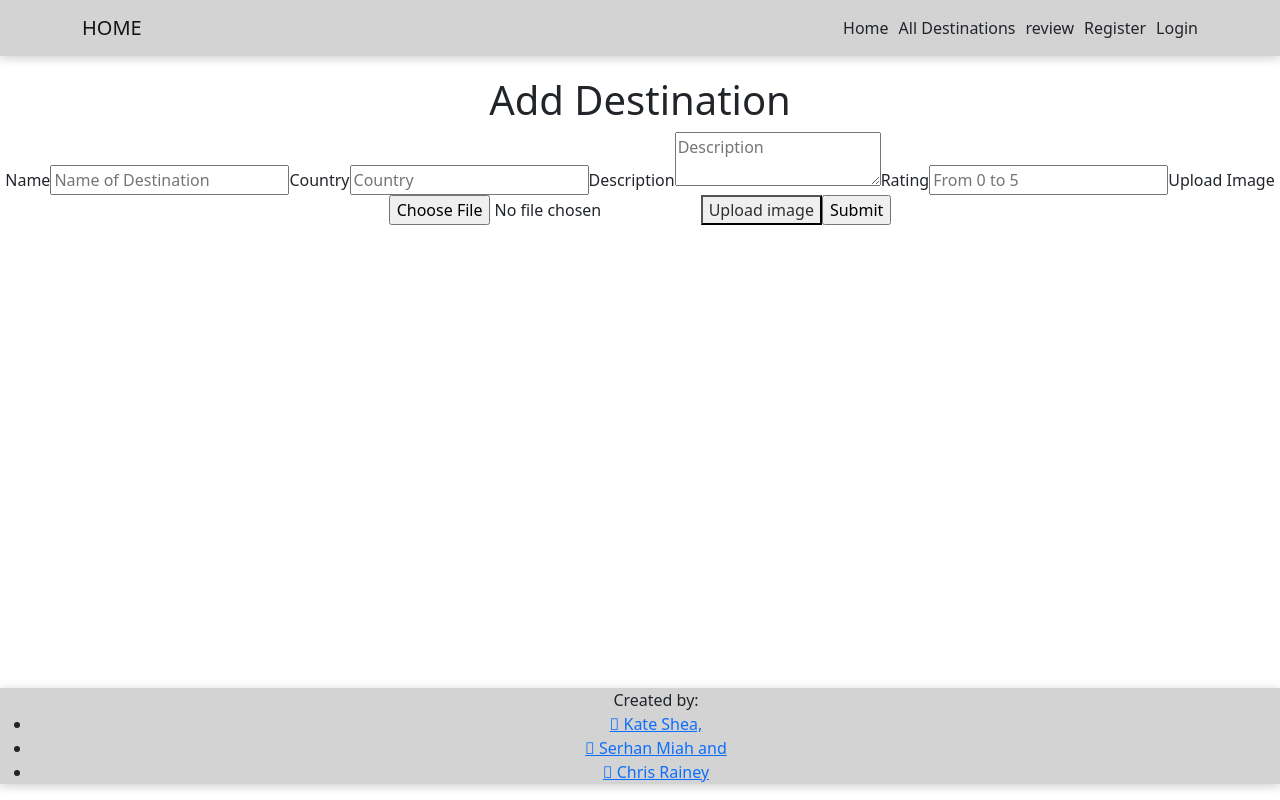
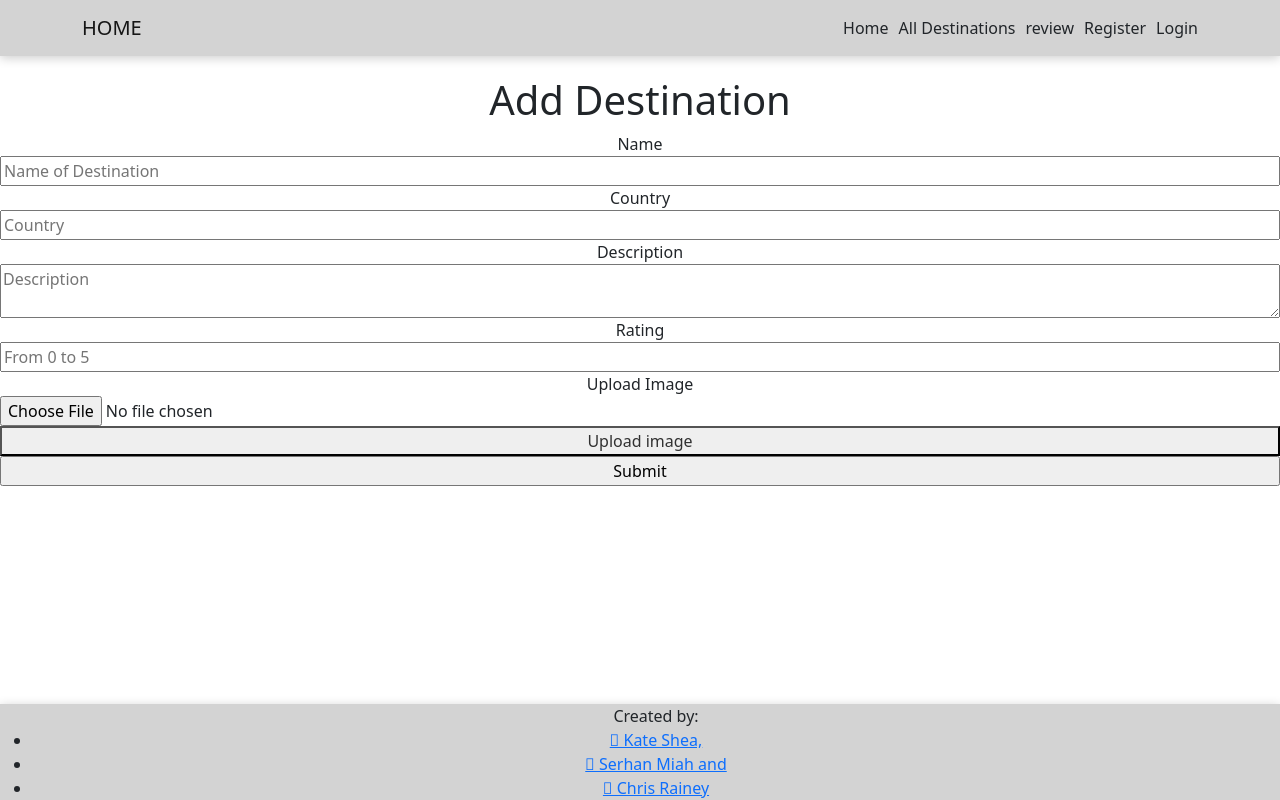
Before and after one commit to kdshea/Exploradex-Client, a React (Create React App) app: page /travel/new in a window 1280 px wide. Built offline with nearby package versions, Linux system fonts and the light colour scheme; no server answers.

Commit message:
update review and styling

```diff
--- a/src/components/NewDestination.js
+++ b/src/components/NewDestination.js
@@ -61,7 +61,7 @@ const NewDestination = () => {
 
   return (
    <main>
-      <form onSubmit={handleSubmit}>
+      <form className="form-addDestination" onSubmit={handleSubmit}>
         <h1>Add Destination</h1>
         <label htmlFor="name">Name</label>
         <input type="text" name="name" placeholder="Name of Destination" value={newTravel.name} onChange={handleChange} />
--- a/src/components/UserProfile.js
+++ b/src/components/UserProfile.js
@@ -40,7 +40,7 @@ const UserProfile = () => {
   }, [userId])
 
   return (
-<Container>
+<Container className='user-profilePage'>
     <Row>
       { userProfile ?
         <>
--- a/src/helpers/Review.js
+++ b/src/helpers/Review.js
@@ -57,7 +57,7 @@ const uploadImage = async (event) => {
 
   return (
     <main>
-      <form onSubmit={handleSubmit}>
+      <form className="review-form" onSubmit={handleSubmit}>
       <h1>Add review</h1>
         <label htmlFor="reviewText">Review Text</label>
         <input type="text" name="reviewText" placeholder="reviewText" onChange={handleChange} />
--- a/src/styles/main.css
+++ b/src/styles/main.css
@@ -92,4 +92,22 @@ button {
 
 .card-body {
   background-color: lightgray;
+}
+
+.review-form {
+  display: flex;
+  flex-direction: column;
+}
+
+.form-addDestination {
+  display: flex;
+  flex-direction: column;
+}
+
+.user-profilePage {
+  height: 100vh;
+}
+
+ul {
+  margin: 0;
 }/*# sourceMappingURL=main.css.map */
--- a/src/styles/main.scss
+++ b/src/styles/main.scss
@@ -94,3 +94,24 @@ button {
 .card-body {
   background-color: lightgray;
 }
+
+// ! added by Serhan Below
+.review-form {
+  display: flex;
+  flex-direction: column;
+}
+
+.form-addDestination {
+  display: flex;
+  flex-direction: column;
+}
+
+
+.user-profilePage {
+  height: 100vh
+}
+
+
+ul {
+  margin: 0
+}
```
Also changed, not shown: 1 other file (tests, documents, lock files or other folders).
